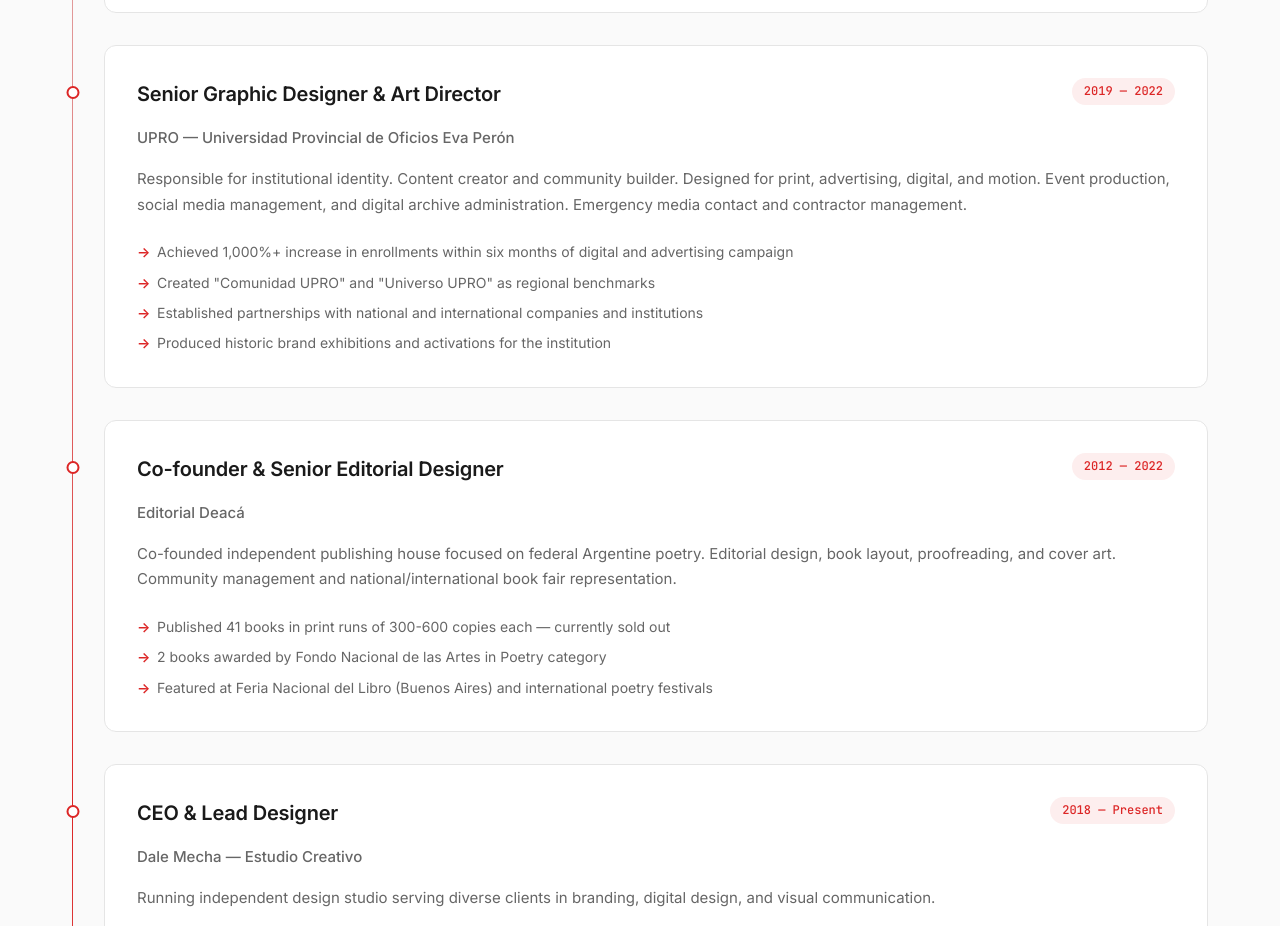
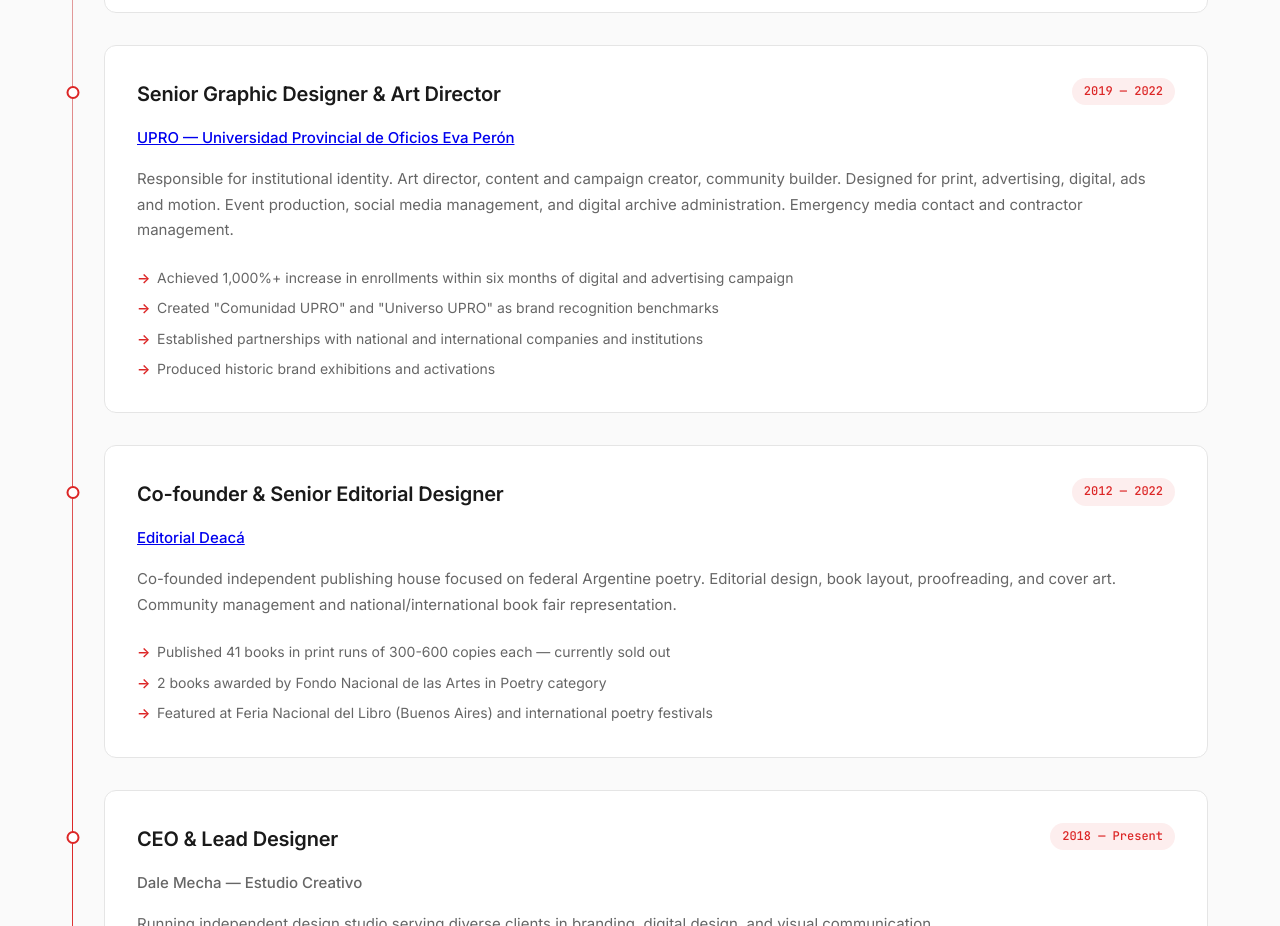
Before and after one commit to estudiodalemecha/cv, a plain HTML site: page index.html in a window 1280 px wide. Shown: the part 1580-2506 px from the top of the page. Drawn offline with Linux system fonts and the light colour scheme.

Commit message:
Update index.html

```diff
--- a/index.html
+++ b/index.html
@@ -65,33 +65,30 @@
                     description: "Led visual identity and institutional communication (internal/external). Responsible for graphic, audiovisual, advertising, and web design. Created and edited digital and print campaigns. Organized events and brand activations.",
                     highlights: [
                         "Created \"SALUD A PLENO!\" campaign, achieving unprecedented access to public health services across the province",
-                        "Developed \"Espacios Amigos de la Lactancia\" campaign, exported to other provinces"
-                    ]
+                        "Developed \"Espacios Amigos de la Lactancia\" campaign, exported to other provinces"]
                 },
                 {
                     id: 2,
                     role: "Senior Graphic Designer & Art Director",
-                    company: "UPRO — Universidad Provincial de Oficios Eva Perón",
+                    company: "<a href='https://instagram.com/uprosanluis' target='_blank'>UPRO — Universidad Provincial de Oficios Eva Perón</a>",
                     period: "2019 — 2022",
-                    description: "Responsible for institutional identity. Content creator and community builder. Designed for print, advertising, digital, and motion. Event production, social media management, and digital archive administration. Emergency media contact and contractor management.",
+                    description: "Responsible for institutional identity. Art director, content and campaign creator, community builder. Designed for print, advertising, digital, ads and motion. Event production, social media management, and digital archive administration. Emergency media contact and contractor management.",
                     highlights: [
                         "Achieved 1,000%+ increase in enrollments within six months of digital and advertising campaign",
-                        "Created \"Comunidad UPRO\" and \"Universo UPRO\" as regional benchmarks",
+                        "Created \"Comunidad UPRO\" and \"Universo UPRO\" as brand recognition benchmarks",
                         "Established partnerships with national and international companies and institutions",
-                        "Produced historic brand exhibitions and activations for the institution"
-                    ]
+                        "Produced historic brand exhibitions and activations"]
                 },
                 {
                     id: 3,
                     role: "Co-founder & Senior Editorial Designer",
-                    company: "Editorial Deacá",
+                    company: "<a href='https://instagram.com/editorialdeaca' target='_blank'>Editorial Deacá</a>",
                     period: "2012 — 2022",
                     description: "Co-founded independent publishing house focused on federal Argentine poetry. Editorial design, book layout, proofreading, and cover art. Community management and national/international book fair representation.",
                     highlights: [
                         "Published 41 books in print runs of 300-600 copies each — currently sold out",
                         "2 books awarded by Fondo Nacional de las Artes in Poetry category",
-                        "Featured at Feria Nacional del Libro (Buenos Aires) and international poetry festivals"
-                    ]
+                        "Featured at Feria Nacional del Libro (Buenos Aires) and international poetry festivals"]
                 },
                 {
                     id: 4,
@@ -351,20 +348,19 @@
                 {
                     id: 2,
                     role: "Diseñador Gráfico Senior y Director de Arte",
-                    company: "UPRO — Universidad Provincial de Oficios Eva Perón",
+                    company: "<a href='https://instagram.com/uprosanluis' target='_blank'>UPRO — Universidad Provincial de Oficios Eva Perón</a>",
                     period: "2019 — 2022",
                     description: "Responsable de identidad institucional. Creador de contenidos y comunidades. Diseño para gráfica, publicidad, digital y motion. Producción de eventos, gestión de redes sociales y administración de archivo digital. Contacto de urgencia para medios y gestión de contratistas.",
                     highlights: [
-                        "Logré un aumento de más del 1.000% en inscripciones en seis meses de campaña digital y publicitaria",
-                        "Creé \"Comunidad UPRO\" y \"Universo UPRO\" como referentes regionales",
-                        "Establecí vínculos con empresas e instituciones nacionales e internacionales",
-                        "Produje exhibiciones y activaciones de marca de alcance histórico para la institución"
+                        "Logramos un aumento de más del 1.000% en inscripciones en seis meses de campaña digital y publicitaria",
+                        "Creamos \"Comunidad UPRO\" y \"Universo UPRO\" como referentes regionales",
+                        "Produje exhibiciones y activaciones de marca de alcance histórico para la región"
                     ]
                 },
                 {
                     id: 3,
                     role: "Co-fundador y Diseñador Editorial Senior",
-                    company: "Editorial Deacá",
+                    company: "<a href='https://instagram.com/editorialdeaca' target='_blank'>Editorial Deacá</a>",
                     period: "2012 — 2022",
                     description: "Co-fundé editorial independiente enfocada en poesía argentina federal. Diseño editorial, maquetación de libros, corrección y arte de tapas. Community management y representación en ferias nacionales e internacionales del libro.",
                     highlights: [
```
